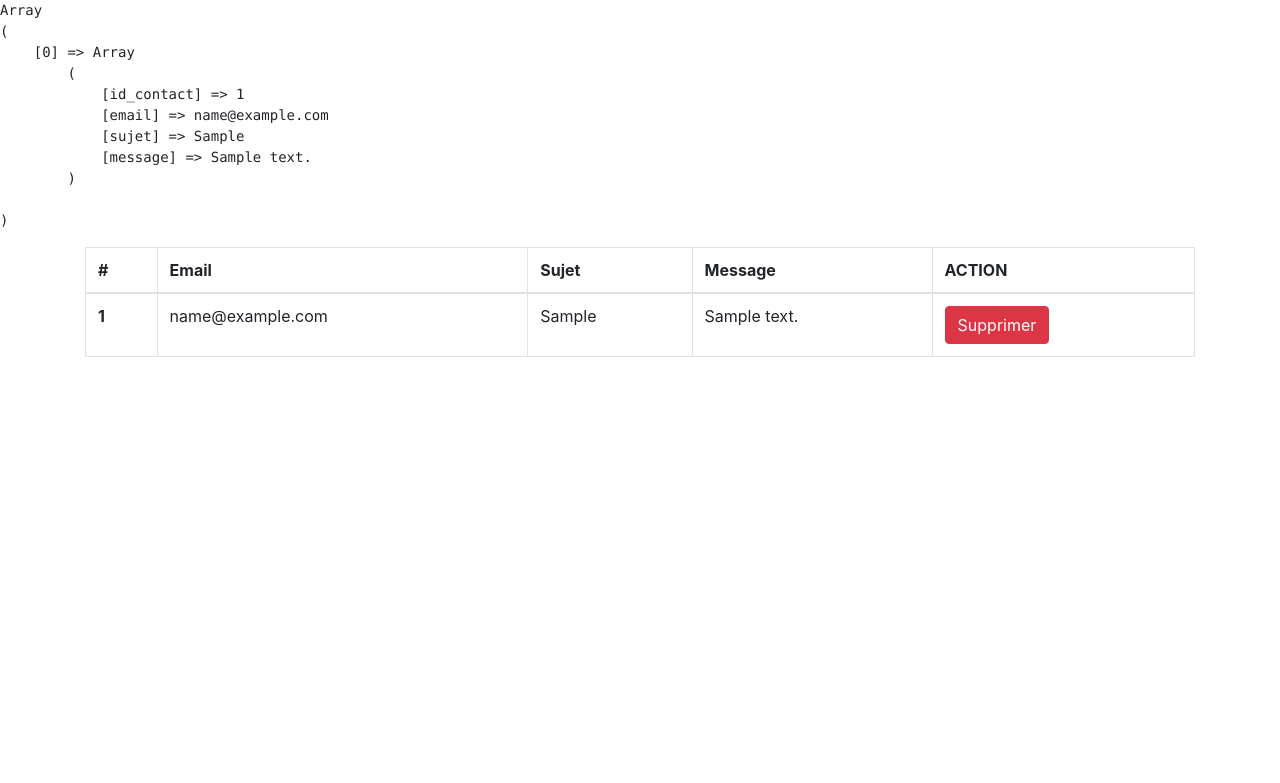
After one commit to LBoisseron/FormationPHP, a PHP site: page /03-Contact.php in a window 1280 px wide. The commit adds this page. Shown: the top 783 px of the page. Run offline with PHP 8.4, Linux system fonts and the light colour scheme; tables that the repository leaves empty hold one stand-in row (values such as "Sample post").

Commit message:
w du 25/10/19
Fin exercice PHP 03-Contact

```diff
--- /dev/null
+++ b/06-PDO/03-Contact.php
@@ -0,0 +1,82 @@
+<?php
+
+/*
+    OBJECTIF : Afficher dans un tableau HTML <table>, <tr>, <td>
+    les demandes de contacts reçu depuis le formulaire 02.
+
+    CONSIGNE :
+    1. Récupérer les demandes de contacts depuis la base de données.
+    2. Afficher dans un tableau HTML à l'aide d'une boucle les demandes reçus.
+    3. BONUS : Ajouter un bouton permettant de supprimer un message.
+
+    -----------------------------------------------------
+    |   ID   |  EMAIL  |  SUJET  |  MESSAGE  |  ACTION  |
+    -----------------------------------------------------
+    |   1    | ..@x.xx | deman...| un mess...|    X     |
+    |   2    | ..@x.xx | deman...| un mess...|    X     |
+    |   3    | ..@x.xx | deman...| un mess...|    X     |
+
+*/
+
+// -- Inclusion de la configuration de la BDD
+require_once 'config/database.php';
+
+//$query = $bdd->query('SELECT * FROM contacts');
+//$contacts = $query->fetch();
+//print_r($query->fetch());
+
+$query = $bdd->query('SELECT * FROM contacts');
+$contactss = $query->fetchAll();
+
+echo '<pre>';
+print_r ($contactss);
+echo '</pre>';
+
+
+
+?>
+
+
+
+<!DOCTYPE html>
+<html lang="en">
+<head>
+    <meta charset="UTF-8">
+    <meta name="viewport" content="width=device-width, initial-scale=1.0">
+    <meta http-equiv="X-UA-Compatible" content="ie=edge">
+    <title>Formulaire PDO de contact</title>
+    <link rel="stylesheet" href="https://stackpath.bootstrapcdn.com/bootstrap/4.3.1/css/bootstrap.min.css" integrity="sha384-ggOyR0iXCbMQv3Xipma34MD+dH/1fQ784/j6cY/iJTQUOhcWr7x9JvoRxT2MZw1T" crossorigin="anonymous">
+</head>
+<body>
+
+<div class="container">
+
+<table class="table table-bordered">
+  <thead>
+    <tr>
+      <th scope="col">#</th>
+      <th scope="col">Email</th>
+      <th scope="col">Sujet</th>
+      <th scope="col">Message</th>
+      <th scope="col">ACTION</th>
+    </tr>
+  </thead>
+  <tbody>
+  <?php foreach($contactss as $contacts) { ?>
+    <tr>
+      <th scope="row"><?php echo $contacts['id_contact'] ?></th>
+      <td><?php echo $contacts['email'] ?></td>
+      <td><?php echo $contacts['sujet'] ?></td>
+      <td><?php echo $contacts['message'] ?></td>
+      <td><a class="btn btn-danger" href="#">Supprimer</td>
+    </tr>
+    <?php } ?>
+
+
+  </tbody>
+</table>
+
+
+</div>
+</body>
+</html>
```
Also changed, not shown: 06-PDO/02-FormulairePDO.php (+13 -8 lines).
